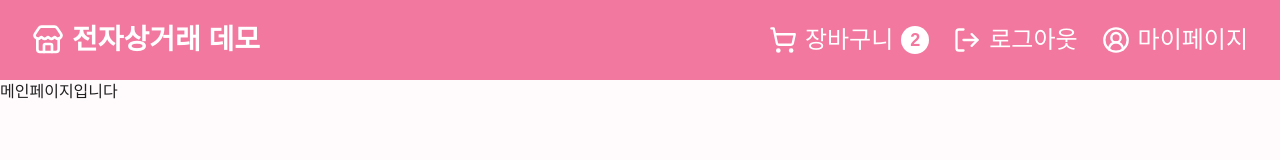
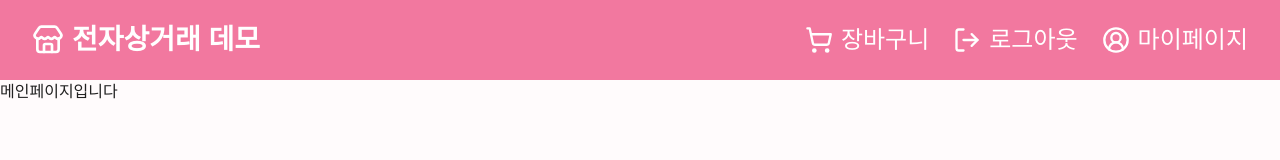
Before and after one commit to GDG-on-Campus-KNU/winter-sprint-5.5st-team1-fe, a React (Vite) app: page / in a window 1280 px wide. Shown: the top 160 px of the page. Built offline with nearby package versions, Linux system fonts and the light colour scheme.

Commit message:
feat: 헤더 장바구니 경로 연결

```diff
--- a/src/components/header.tsx
+++ b/src/components/header.tsx
@@ -1,16 +1,24 @@
-import { Store, ShoppingCart, LogOut, CircleUserRound, ScrollText } from "lucide-react";
+import {
+  Store,
+  ShoppingCart,
+  LogOut,
+  CircleUserRound,
+  ScrollText,
+} from "lucide-react";
+import { Link } from "react-router-dom";
+import { useCartStore } from "@/stores/cart.store";
 
 type UserRole = "user" | "admin"; // 비로그인 상태일 경우 null
 
 interface User {
   role: UserRole;
-    cartCount?: number;
 }
 
 export default function Header() {
   //const user: User | null = null; // 비로그인 상태
-    const user: User | null = { role: "user", cartCount: 2 }; // 일반 사용자 로그인 상태
+  const user: User | null = { role: "user" }; // 일반 사용자 로그인 상태
   //const user: User | null = { role: "admin" }; // 관리자 로그인 상태
+  const itemCount = useCartStore((state) => state.itemCount);
 
   return (
     <header className="flex h-20 w-full items-center justify-between bg-pink-500 px-8 text-white">
@@ -20,23 +28,21 @@ export default function Header() {
       </div>
       {!user && (
         <div className="flex items-center gap-8 font-medium text-[24px]">
-                    <button className="flex items-center">
-                        로그인
-                    </button>
-                    <button className="flex items-center">
-                        회원가입
-                    </button>
+          <button className="flex items-center">로그인</button>
+          <button className="flex items-center">회원가입</button>
         </div>
       )}
       {user?.role === "user" && (
         <div className="flex items-center gap-6 font-medium text-[24px]">
-                    <button className="flex items-center gap-2">
-                        <ShoppingCart className="w-7 h-7"></ShoppingCart>
+          <Link to="/cart" className="flex items-center gap-2">
+            <ShoppingCart className="w-7 h-7" />
             장바구니
+            {itemCount > 0 && (
               <span className="flex h-7 w-7 items-center justify-center rounded-xl bg-white text-[18px] font-semibold text-pink-500 leading-none">
-                            {user.cartCount}
+                {itemCount}
               </span>
-                    </button>
+            )}
+          </Link>
           <button className="flex items-center gap-2">
             <LogOut className="w-7 h-7"></LogOut>
             로그아웃
@@ -64,5 +70,5 @@ export default function Header() {
         </div>
       )}
     </header>
-    )
+  );
 }
```
Lines whose indentation alone changed are shown as unchanged.
